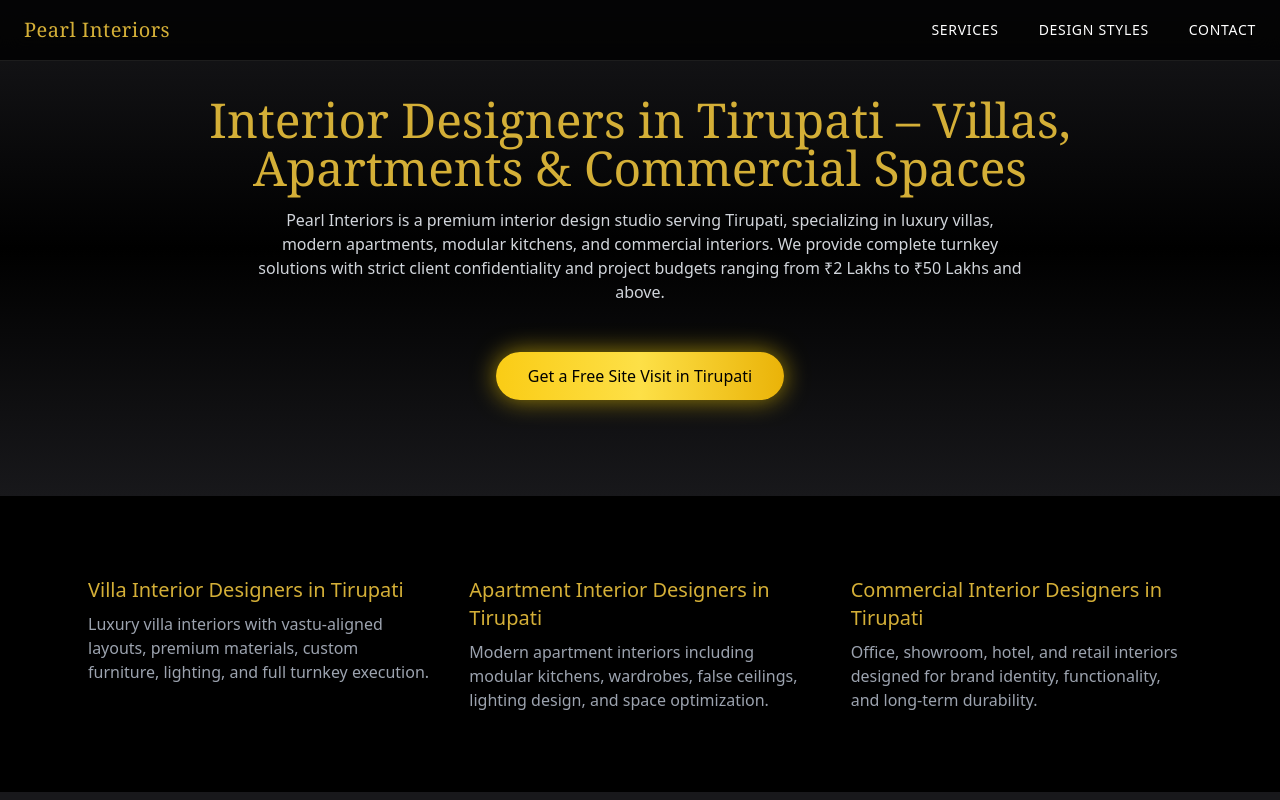
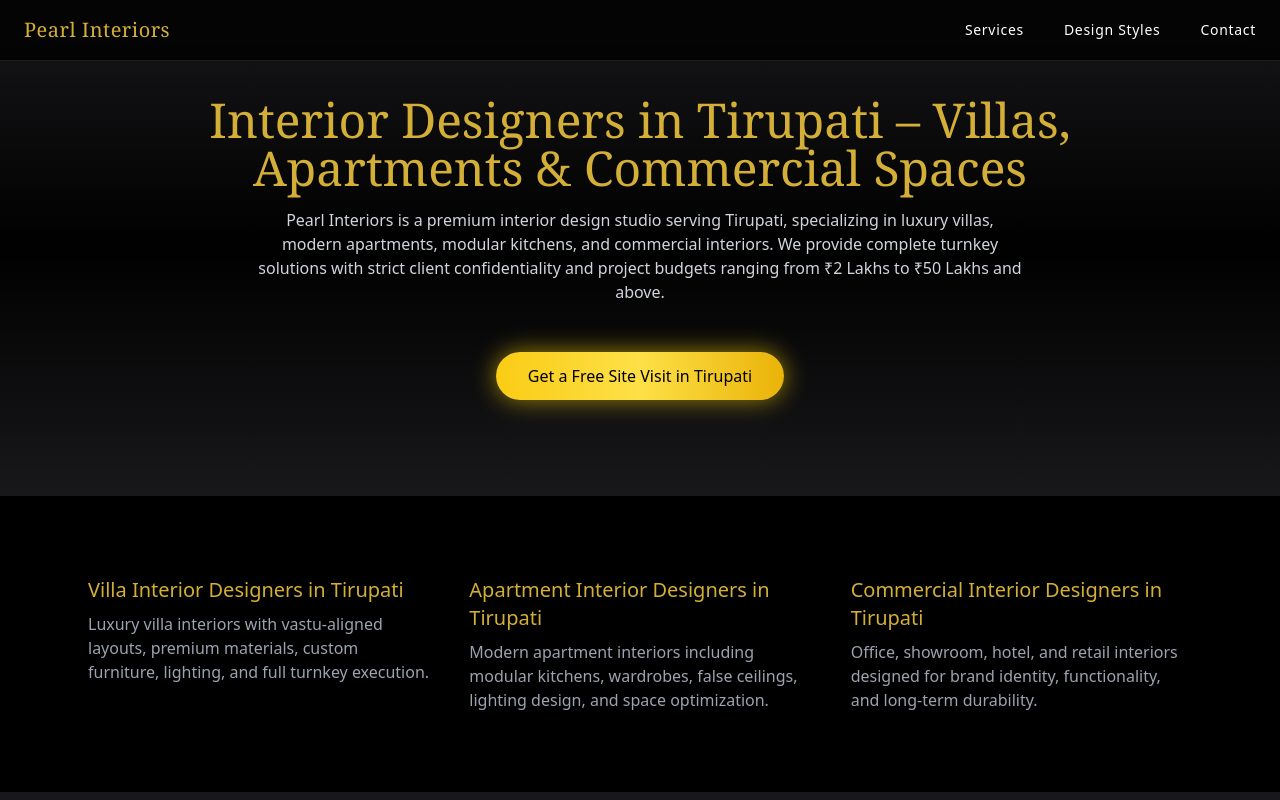
Before and after one commit to sujithp28/pearl-interiors, a Next.js app: page /tirupati-interior-designers in a window 1280 px wide. Shown: the top 800 px of the page. Built offline with nearby package versions, Linux system fonts and the light colour scheme.

Commit message:
new design layout

```diff
--- a/components/Navbar.tsx
+++ b/components/Navbar.tsx
@@ -4,6 +4,16 @@
 
 export default function Navbar() {
   const [open, setOpen] = useState(false);
+
+  const scrollToSection = (id: string) => {
+    const el = document.getElementById(id);
+    if (el) {
+      const yOffset = -100; // adjust for fixed navbar height
+      const y = el.getBoundingClientRect().top + window.pageYOffset + yOffset;
+      window.scrollTo({ top: y, behavior: "smooth" });
+    }
+    setOpen(false);
+  };
 
   return (
     <nav className="fixed top-0 left-0 w-full bg-black/80 backdrop-blur-md text-white z-50 border-b border-white/10">
@@ -16,20 +26,20 @@
         {/* Desktop Menu */}
         <div className="hidden md:flex space-x-10 text-sm uppercase tracking-wider">
           {[
-            { label: "Services", link: "#services" },
-            { label: "Design Styles", link: "#designs" },
-            { label: "Contact", link: "#contact" },
+            { label: "Services", id: "services" },
+            { label: "Design Styles", id: "designs" },
+            { label: "Contact", id: "contact" },
           ].map((item) => (
-            <a
+            <button
               key={item.label}
-              href={item.link}
+              onClick={() => scrollToSection(item.id)}
               className="relative group transition-all duration-300"
             >
               <span className="group-hover:text-[#D4AF37] transition-colors">
                 {item.label}
               </span>
               <span className="absolute left-0 -bottom-1 w-0 h-[2px] bg-[#D4AF37] transition-all duration-300 group-hover:w-full shadow-[0_0_8px_rgba(212,175,55,0.7)]" />
-            </a>
+            </button>
           ))}
         </div>
 
@@ -54,15 +64,15 @@
         </div>
 
         <div className="flex flex-col space-y-6 p-6 uppercase tracking-wider text-sm">
-          <a href="#services" onClick={() => setOpen(false)} className="hover:text-[#D4AF37]">
+          <button onClick={() => scrollToSection("services")} className="hover:text-[#D4AF37] text-left">
             Services
-          </a>
-          <a href="#designs" onClick={() => setOpen(false)} className="hover:text-[#D4AF37]">
+          </button>
+          <button onClick={() => scrollToSection("designs")} className="hover:text-[#D4AF37] text-left">
             Design Styles
-          </a>
-          <a href="#contact" onClick={() => setOpen(false)} className="hover:text-[#D4AF37]">
+          </button>
+          <button onClick={() => scrollToSection("contact")} className="hover:text-[#D4AF37] text-left">
             Contact
-          </a>
+          </button>
         </div>
       </div>
     </nav>
--- a/components/Projects.tsx
+++ b/components/Projects.tsx
@@ -14,13 +14,16 @@
   const [category, setCategory] = useState<keyof typeof catalog>("Bedroom");
 
   return (
-    <section className="py-24 bg-gradient-to-b from-zinc-900 via-black to-zinc-900 text-white">
+    <section
+      id="designs"
+      className="scroll-mt-28 py-24 bg-gradient-to-b from-zinc-900 via-black to-zinc-900 text-white"
+    >
       <h2 className="text-4xl font-serif text-center mb-3 text-[#D4AF37]">
-        Design Inspirations
+        Design Styles
       </h2>
 
       <p className="text-center text-gray-400 mb-10 max-w-2xl mx-auto">
-        Curated concept visuals representing our design language. Client projects remain private.
+        Explore our curated interior design styles across different spaces.
       </p>
 
       {/* Category Tabs */}
@@ -32,7 +35,7 @@
             className={`px-6 py-2 rounded-full border transition-all ${
               category === cat
                 ? "border-[#D4AF37] text-[#D4AF37] shadow-[0_0_12px_rgba(212,175,55,0.6)]"
-                : "border-white/20 text-white/70"
+                : "border-white/20 text-white/70 hover:border-[#D4AF37]/50"
             }`}
           >
             {cat}
@@ -45,7 +48,7 @@
         {catalog[category].map((img, i) => (
           <div key={i} className="project-card luxury-card relative">
             <div className="project-image-wrapper">
-              <img src={img} alt={category} className="project-image" />
+              <img src={img} alt={`${category} design ${i + 1}`} className="project-image" />
             </div>
             <div className="project-title text-white">{category}</div>
             <span className="absolute bottom-3 right-3 text-[11px] bg-black/70 text-[#D4AF37] px-2 py-1 rounded-full">
```
